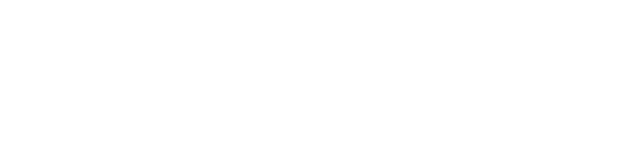
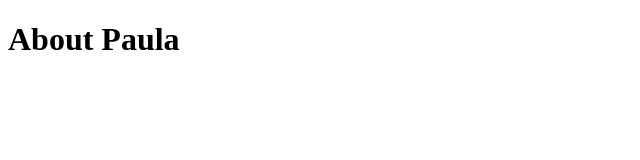
Before and after one commit to paulaj/p1-dwa15, a plain HTML site: page aboutPaula.html in a window 1280 px wide. Shown: the whole page, without its empty margins (0-640 px from the left). Drawn offline with Linux system fonts and the light colour scheme.

Commit message:
added text in html file

```diff
--- a/aboutPaula.html
+++ b/aboutPaula.html
@@ -4,6 +4,9 @@
   <title>About Paula</title>
 </head>
 <body>
+	<h1>
+		About Paula
+	</h1>
 
 </body>
 </html>
```
